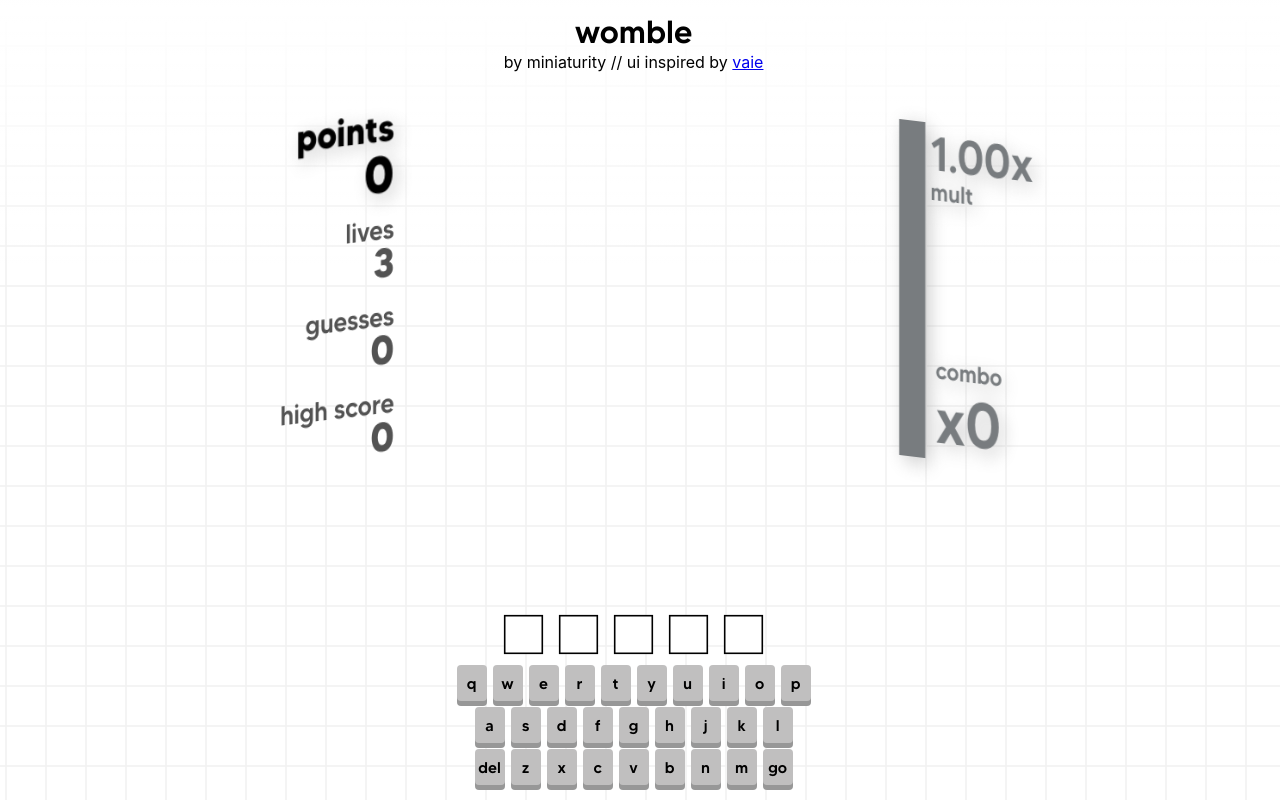
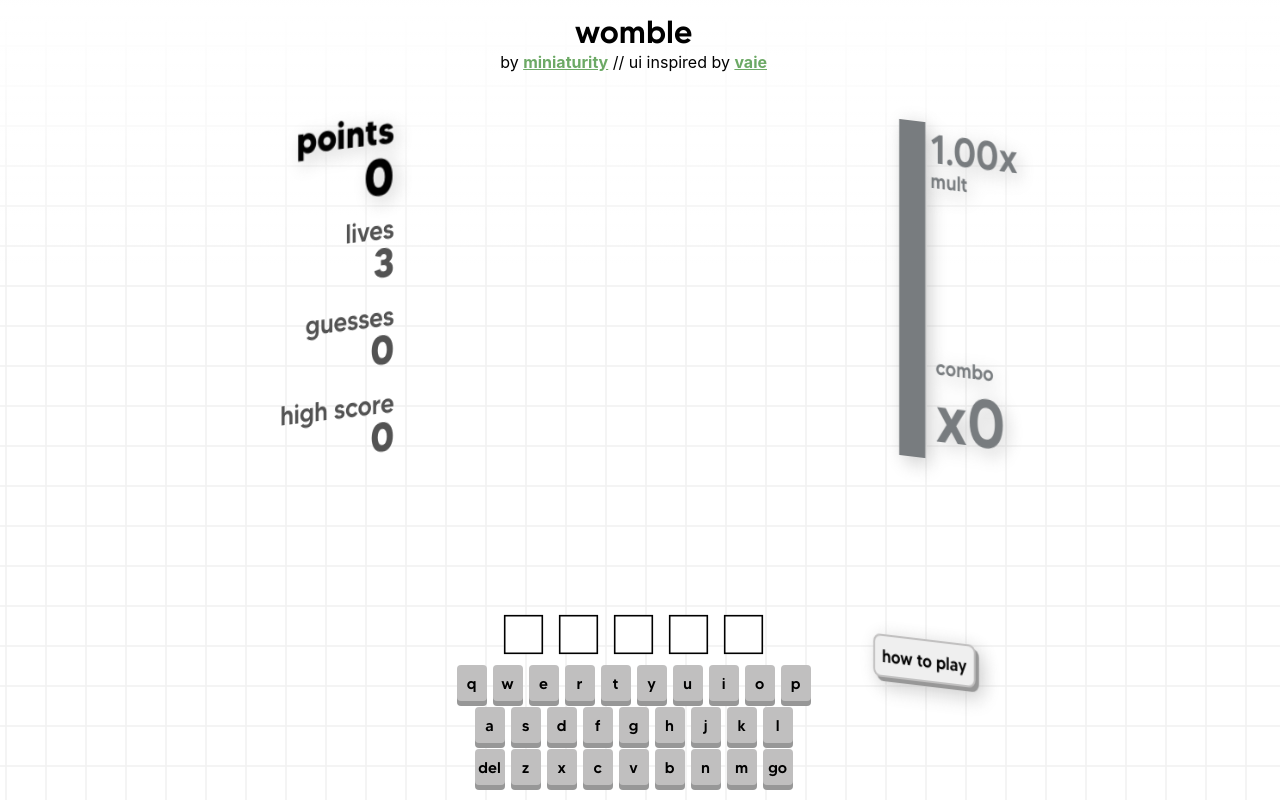
Before and after one commit to miniaturity/womble, a React (Create React App) app: page / in a window 1280 px wide. Built offline with nearby package versions, Linux system fonts and the light colour scheme.

Commit message:
style: more animations + misc

```diff
--- a/src/App.css
+++ b/src/App.css
@@ -36,22 +36,47 @@
   --uptime: 0.2s;
 }
 
+@keyframes from-down {
+  0% {
+    translate: 0 calc(var(--margin) * -1);
+    opacity: 0;
+  }
+  100% {
+    translate: 0 0;
+    opacity: 1;
+  }
+}
+
 @keyframes shake {
   0% {
-    translate: calc(var(--margin) * -1) 0;
+    translate: calc(var(--margin) * -2) 0;
   } 25% {
     translate: calc(var(--margin) * 2) 0;
   } 50% {
-    translate: 0;
+    translate: calc(var(--margin) * -1) 0;
   } 75% {
-    translate: calc(var(--margin) * -1) 0;
+    translate: calc(var(--margin) * 1) 0;
   } 100% {
-    translate: calc(var(--margin) * 2) 0;
+    translate: 0 0;
   }
 }
 
-.shake {
-  animation: shake 0.35s ease-out;
+@keyframes fshake {
+  0% {
+    transform: translate(2px, 1px);
+  }
+  25% {
+    transform: translate(-3px, -2px);
+  }
+  50% {
+    transform: translate(1px, -1px);
+  }
+  75% {
+    transform: translate(-1px, 2px);
+  }
+  100% {
+    transform: translate(2px, 1px);
+  }
 }
 
 @keyframes float {
@@ -59,7 +84,7 @@
     translate: 0 0;
   }
   50% {
-    translate: 0 calc(var(--margin) * 2);
+    translate: 0 calc(var(--margin) * 3);
   }
   100% {
     translate: 0 0;
@@ -92,6 +117,44 @@
     border: var(--bor);
     color: #fff;
   }
+}
+
+a {
+  color: var(--green);
+  font-weight: bold;
+  transition: all 0.3s ease-in-out;
+  cursor: pointer;
+  text-decoration: underline;
+}
+
+button {
+  border: 2px solid var(--key);
+  font-family: "tommy";
+  font-size: calc(var(--fs) / 1.5);
+  padding: calc(var(--pad) * 2);
+  cursor: pointer;
+  transition: all 0.3s ease-in-out;
+  box-shadow: 4px 4px var(--keyshadow);
+  border-radius: calc(var(--keyrad) * 2);
+
+  &:hover {
+    translate: 0 calc(var(--pad) * -2);
+
+  }
+}
+
+
+.shake {
+  animation: shake 0.25s ease-out !important;
+}
+
+.fshake {
+  color: red !important;
+  animation: fshake 1s steps(3) infinite;
+}
+
+.red {
+  color: red !important;
 }
 
 .space {
@@ -187,6 +250,13 @@
   animation: float 4s infinite ease-in-out;
 }
 
+#lastpg_count {
+  font-size: var(--fs);
+}
+
+#lastpg {
+  animation: from-down 0.2s ease-out;
+}
 
 #mult_count {
   display: flex;
@@ -195,12 +265,12 @@
 }
 
 #mult {
-  font-size: 3rem;
+  font-size: calc(var(--fs) * 1.5);
 }
 
 #mult_under {
   margin-top: calc(var(--margin) * -2);
-  font-size: 1.5rem;
+  font-size: calc(var(--fs) * 0.77);
 }
 
 #combo_count {
@@ -211,11 +281,11 @@
 
 #combo_above {
   margin-bottom: calc(var(--margin) * -2);
-  font-size: 1.5rem;
+  font-size: calc(var(--fs) * 0.77);
 }
 
 #combo {
-  font-size: 4rem;
+  font-size: calc(var(--fs) * 2.5);
 }
 
 .combo_bar {
@@ -456,6 +526,21 @@ header {
   }
 }
 
+#buttons_container {
+  pointer-events: all;
+}
+
+.modal {
+  position: absolute;
+  top: 0;
+  left: 0;
+
+  width: 100vw;
+  height: 100vh;
+
+
+}
+
 @font-face {
   font-family: "tommyl";
   src: url(../public/assets/fonts/tommy_outline.otf);
--- a/src/components/Game.tsx
+++ b/src/components/Game.tsx
@@ -1,6 +1,8 @@
 import React, { useCallback, useEffect, useState } from "react";
 import { LetterState, useGameState, Word } from "./hooks/useGameState";
 import { animated, easings, useSpring } from '@react-spring/web';
+import ReactDOM from "react-dom";
+import { useModal } from "./hooks/useModal";
 
 type GameStateType = ReturnType<typeof useGameState>
 
@@ -13,6 +15,8 @@ const scoreValues = {
 const Game: React.FC = () => {
   const g = useGameState();
   const [inputWord, setInputWord] = useState<string>("");
+  const [lastPg, setLastPg] = useState<number>();
+  const { isModalOpen, openModal, closeModal, toggleModal } = useModal();
 
   const handleSubmit = useCallback(() => {
       if (inputWord.length !== 5) return;
@@ -90,8 +94,15 @@ const Game: React.FC = () => {
       g.incrementSquareCount("yellow", yellowCount);
       g.incrementSquareCount("gray", grayCount);
 
-      if (greenCount === 5) g.addPoints(scoreValues.full);
-      else g.addPoints((greenCount * scoreValues.green) + (yellowCount * scoreValues.yellow));
+      if (greenCount === 5) {
+        g.incrementLives();
+        g.addPoints(scoreValues.full);
+        setLastPg(scoreValues.full * g.gs.score.mult.mult);
+      }
+      else {
+        g.addPoints((greenCount * scoreValues.green) + (yellowCount * scoreValues.yellow))
+        setLastPg(((greenCount * scoreValues.green) + (yellowCount * scoreValues.yellow)) * g.gs.score.mult.mult)
+      };
 
       if (greenCount >= 2) g.incrementCombo();
       else g.resetCombo();
@@ -101,6 +112,11 @@ const Game: React.FC = () => {
       setInputWord("");
     }, [g, inputWord]);
 
+    useEffect(() => {
+      if (lastPg === undefined) return;
+      const timer = setTimeout(() => setLastPg(undefined), 2000);
+      return () => clearTimeout(timer);
+    }, [lastPg])
 
   useEffect(() => {
     const handleKeyDown = (e: KeyboardEvent) => {
@@ -121,10 +137,14 @@ const Game: React.FC = () => {
 
   useEffect(() => {
     if (g.gs.score.lost) g.resetGameState();
-  }, [g.gs.score.lost, g])
+  }, [g.gs.score.lost, g]);
 
   return (
     <div className="main" style={{ opacity: g.loading ? 0 : 1 }}>
+      <Modal onClose={closeModal} isOpen={isModalOpen}>
+        <div></div>
+      </Modal>
+
 
       <aside id="l">
         <Stats g={g} />
@@ -136,7 +156,8 @@ const Game: React.FC = () => {
             womble
           </div>
           <div id="header_under">
-            by miniaturity // ui inspired by <a href="https://vaie.art/" target="_blank" rel="noreferrer">vaie</a>
+            by <a id="me" href="https://miniaturity.com" target="_blank" rel="noreferrer">miniaturity</a>
+            &nbsp;// ui inspired by <a id="vaie" href="https://vaie.art/" target="_blank" rel="noreferrer">vaie</a>
           </div>
         </header>
 
@@ -191,7 +212,7 @@ const Game: React.FC = () => {
       </center>
 
       <aside id="r">
-        <StatsR g={g}/>
+        <StatsR g={g} l={lastPg} toggleModal={toggleModal}/>
       </aside>
 
     </div>
@@ -291,15 +312,19 @@ const Stats: React.FC<{ g: GameStateType }> = ({ g }) => {
       duration: 400,
       easing: easings.easeOutCubic
     }
-  })
+  });
 
   const [flash, setFlash] = useState(false);
+  const [prevLives, setPrevLives] = useState(g.gs.score.lives);
 
   useEffect(() => {
+    if (g.gs.score.lives < prevLives) {
       setFlash(true);
-      const timer = setTimeout(() => setFlash(false), 500);
-      return () => clearTimeout(timer);
-  }, [g.gs.score.lives]);
+    }
+    const timer = setTimeout(() => setFlash(false), 500);
+    setPrevLives(g.gs.score.lives);
+    return () => clearTimeout(timer);
+  }, [g.gs.score.lives, prevLives]);
 
   const { color } = useSpring({
     color: flash ? '#ff0000' : 'var(--stext)',
@@ -318,8 +343,8 @@ const Stats: React.FC<{ g: GameStateType }> = ({ g }) => {
         </animated.span>
       </div>
       <div className="s__container" id="lives_container">
-        <animated.span className="sc__label" style={{ color }}>lives</animated.span>
-        <animated.span className={`counter ${flash ? `shake` : ``}`} style={{ color }}>
+        <animated.span className={`sc__label ${g.gs.score.lives === 1 ? "red" : ""}`} style={{ color }}>lives</animated.span>
+        <animated.span className={`counter ${flash ? `shake` : ``} ${g.gs.score.lives === 1 ? `fshake` : ``}`} style={{ color }}>
           {g.gs.score.lives}
         </animated.span>
       </div>
@@ -339,7 +364,7 @@ const Stats: React.FC<{ g: GameStateType }> = ({ g }) => {
   )
 }
 
-const StatsR: React.FC<{ g: GameStateType }> = ({ g }) => {
+const StatsR: React.FC<{ g: GameStateType, l?: number, toggleModal: () => void }> = ({ g, l, toggleModal }) => {
 
   return (
     <div id="statsr">
@@ -353,20 +378,34 @@ const StatsR: React.FC<{ g: GameStateType }> = ({ g }) => {
             mult
           </div>
           <div className="space"></div>
+          <div id="lastpg_count">
+
+            {l !== undefined && <span id="lastpg" key={l}>+{l}</span>}
+
+          </div>
           <div id="combo_count" style={{ color: g.gs.score.mult.color }}>
+
             <div id="combo_above">
               combo
             </div>
             <div id="combo">
               x{g.gs.score.mult.combo}
             </div>
+
           </div>
         </div>
-        <div></div>
+      </div>
+      <div className="space"></div>
+      <div id="buttons_container">
+        <button id="tutorial" onClick={toggleModal}>
+          how to play
+        </button>
       </div>
     </div>
   )
 }
+
+
 
 const MultBar: React.FC<{ g: GameStateType }> = ({ g }) => {
   const fraction = Math.max(0, Math.min(1, g.gs.timer.time / g.gs.timer.maxTime));
@@ -392,4 +431,23 @@ const MultBar: React.FC<{ g: GameStateType }> = ({ g }) => {
   )
 }
 
+interface ModalProps {
+  onClose: () => void;
+  isOpen: boolean;
+  children: React.ReactNode;
+}
+
+const Modal = ({ children, onClose, isOpen }: ModalProps) => {
+  if (!isOpen) return null;
+
+  return ReactDOM.createPortal(
+    <div className="modal" onClick={onClose}>
+      <div className="m__content" onClick={(e) => e.stopPropagation()}>
+        {children}
+      </div>
+    </div>,
+    document.body
+  )
+}
+
 export default Game;
--- a/src/components/hooks/useGameState.ts
+++ b/src/components/hooks/useGameState.ts
@@ -341,6 +341,13 @@ export function useGameState() {
     }));
   }, [willDie, setLost]);
 
+  const incrementLives = useCallback(() => {
+    setGs(prev => ({
+      ...prev,
+      score: { ...prev.score, lives: prev.score.lives + 1}
+    }));
+  }, [])
+
   const applyTimePenalty = useCallback(() => {
     if (gs.timer.time === gs.timer.maxTime) return;
     decrementLives();
@@ -555,6 +562,7 @@ export function useGameState() {
     resetCombo,
 
     decrementLives,
+    incrementLives,
     willDie,
 
     incrementSquareCount,
--- /dev/null
+++ b/src/components/hooks/useModal.ts
@@ -0,0 +1,16 @@
+import { useState, useCallback } from 'react';
+
+export const useModal = (initialState = false) => {
+  const [isModalOpen, setIsModalOpen] = useState<boolean>(initialState);
+
+  const openModal = useCallback(() => setIsModalOpen(true), []);
+  const closeModal = useCallback(() => setIsModalOpen(false), []);
+  const toggleModal = useCallback(() => setIsModalOpen((prev) => !prev), []);
+
+  return {
+    isModalOpen,
+    openModal,
+    closeModal,
+    toggleModal,
+  };
+};
```
